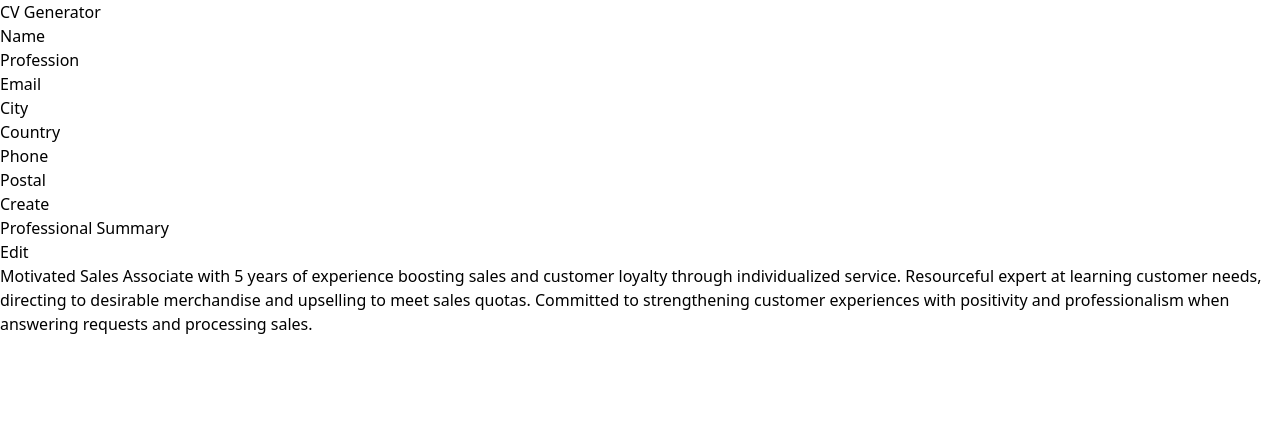
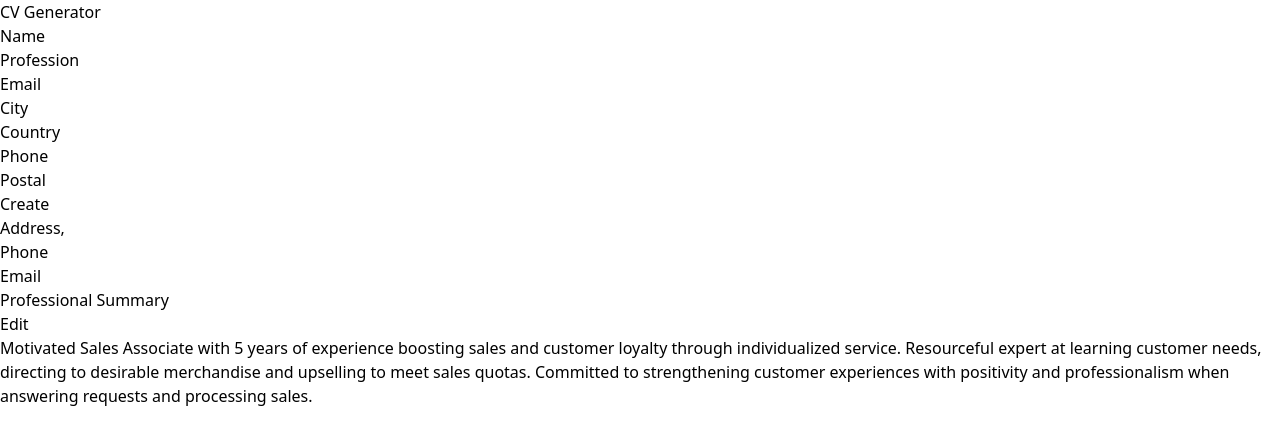
Before and after one commit to yhuzued/cv-static-pages, a React (Vite) app: page / in a window 1280 px wide. Shown: the top 444 px of the page. Built offline with nearby package versions, Linux system fonts and the light colour scheme.

Commit message:
Modify header

```diff
--- a/src/components/header/Header.jsx
+++ b/src/components/header/Header.jsx
@@ -34,8 +34,23 @@ function Header({ person }) {
   };
 
   return (
-    <div className="border-b-2">
+    <div className="flex flex-col gap-2">
       <h1 className="text-3xl py-1 font-medium">{person.name}</h1>
+      <h2 className="text-xl py-1">{person.profession}</h2>
+      <p className="flex gap-2">
+        <span className="font-bold">Address</span>
+        <span>
+          {person.city}, {person.country} {person.postal}
+        </span>
+      </p>
+      <p className="flex gap-2">
+        <span className="font-bold">Phone</span>
+        <span>{person.phone}</span>
+      </p>
+      <p className="flex gap-2">
+        <span className="font-bold">Email</span>
+        <span>{person.email}</span>
+      </p>
       {decideContent()}
     </div>
   );
```
